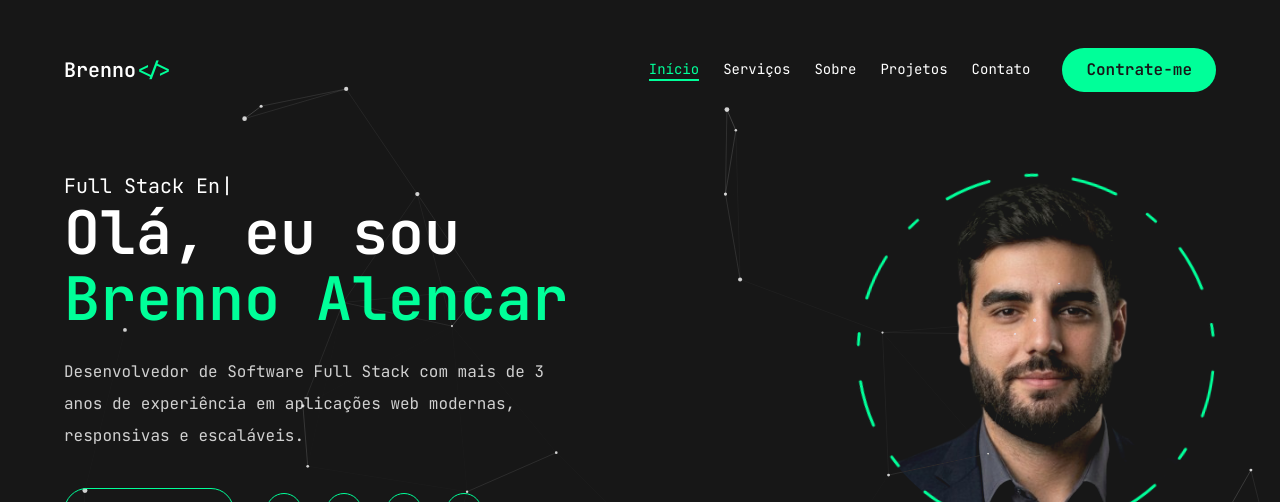
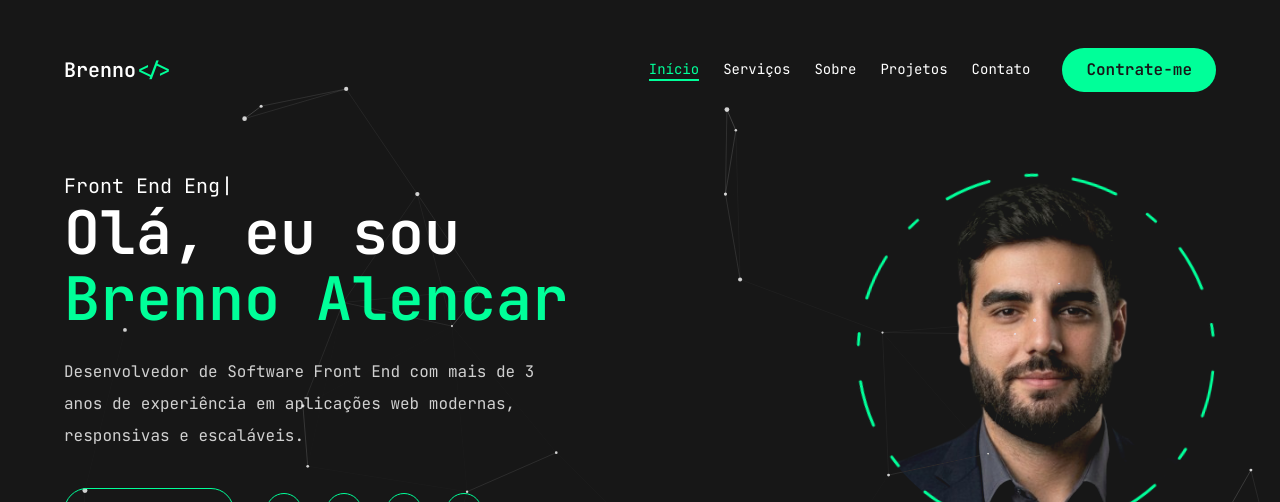
Before and after one commit to BrennoAlenkar/brenno-portfolio, a Next.js app: page / in a window 1280 px wide. Shown: the top 502 px of the page. Built offline with nearby package versions, Linux system fonts and the light colour scheme.

Commit message:
refactor: improve text labels and descriptions

```diff
--- a/app/page.jsx
+++ b/app/page.jsx
@@ -21,7 +21,7 @@ const Home = () => {
                 options={{
                  strings: [
                   "Software Developer",
-                  "Full Stack Engineer",
+                  "Front End Engineer",
                   "React Specialist",
                   "UI/UX Designer",
                 ],
@@ -36,7 +36,7 @@ const Home = () => {
               Olá, eu sou<br /><span className="text-accent">Brenno Alencar</span>
             </h1>
             <p className="max-w-[500px] mb-9 text-white/80">
-              Desenvolvedor de Software Full Stack com mais de 3 anos de experiência em aplicações web modernas, responsivas e escaláveis.
+              Desenvolvedor de Software Front End com mais de 3 anos de experiência em aplicações web modernas, responsivas e escaláveis.
             </p>
             {/* btn and socials */}
             <div className="flex flex-col xl:flex-row items-center gap-8">
```
